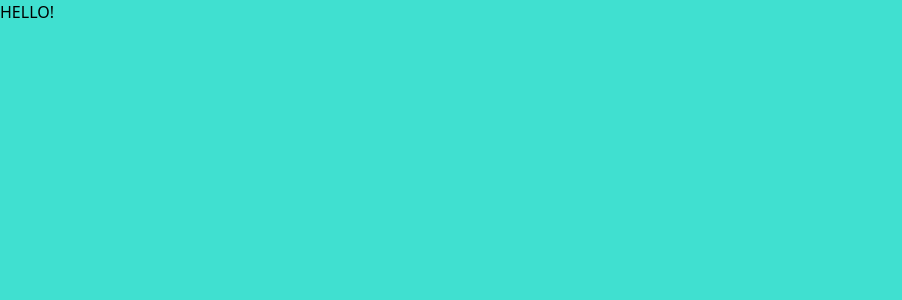
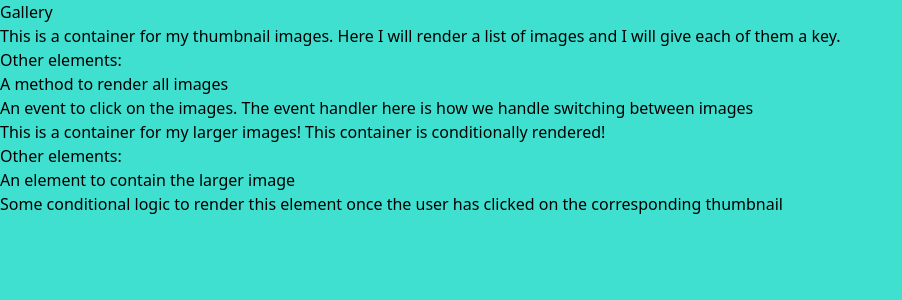
Before and after one commit to IndieMasco/TechEdWeek6Assignment, a React (Vite) app in the folder client/: page / in a window 1280 px wide. Shown: the top 300 px of the page, without its empty margins (0-902 px from the left). Built offline with nearby package versions, Linux system fonts and the light colour scheme.

Commit message:
added mannys template as a starting point

```diff
--- a/client/src/App.jsx
+++ b/client/src/App.jsx
@@ -1,9 +1,54 @@
+//!!!!!! please, please, please, split your code into components
+
+// - Start with your wireframe: you build your React client based on the UI
+
 import "./App.css";
 
 export default function App() {
+  //state
+  // - state to store API image data
+  // - state to store the index value (navigate between images)
+
+  //effects
+  // fetch data from an API
+  // once the data is fetched, update the image data state to store the fetched data
+
+  // function to control what index we are currently clicking on
+  // the index represents a specific image object in the array
+
+  // function handleSwitchImage(index){
+  //   setIndex(index)
+  // }
+
   return (
     <>
-      <h1>HELLO!</h1>
+      <h1>Gallery</h1>
+      <div>
+        This is a container for my thumbnail images. Here I will render a list
+        of images and I will give each of them a key.
+      </div>
+
+      <ul>
+        <li>Other elements:</li>
+        <li>A method to render all images</li>
+        <li>
+          An event to click on the images. The event handler here is how we
+          handle switching between images
+        </li>
+      </ul>
+      {/* //======================================================= */}
+      <div>
+        This is a container for my larger images! This container is
+        conditionally rendered!
+      </div>
+      <ul>
+        <li>Other elements: </li>
+        <li>An element to contain the larger image</li>
+        <li>
+          Some conditional logic to render this element once the user has
+          clicked on the corresponding thumbnail
+        </li>
+      </ul>
     </>
   );
 }
```
